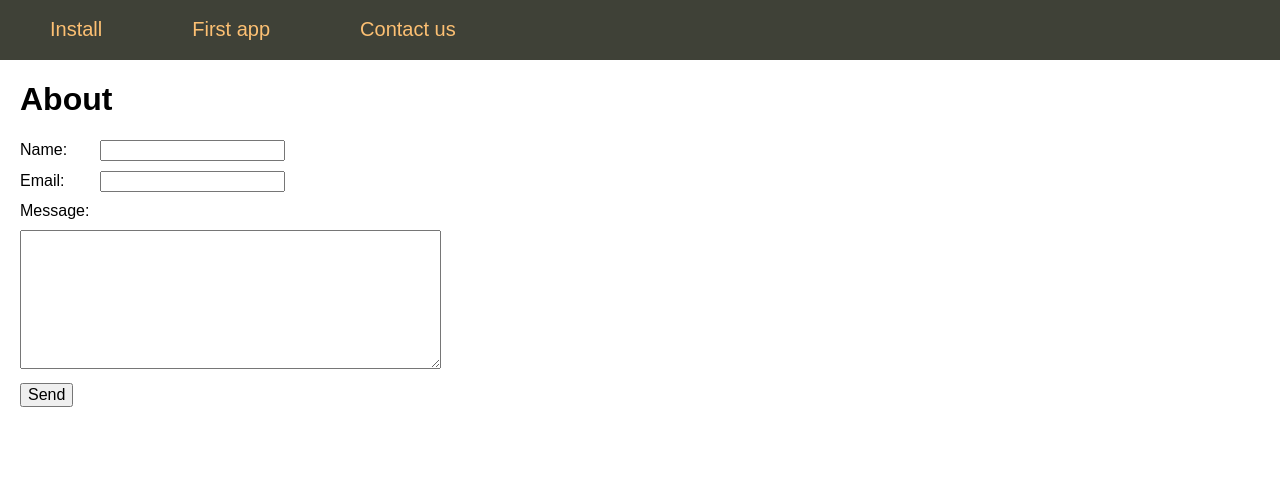
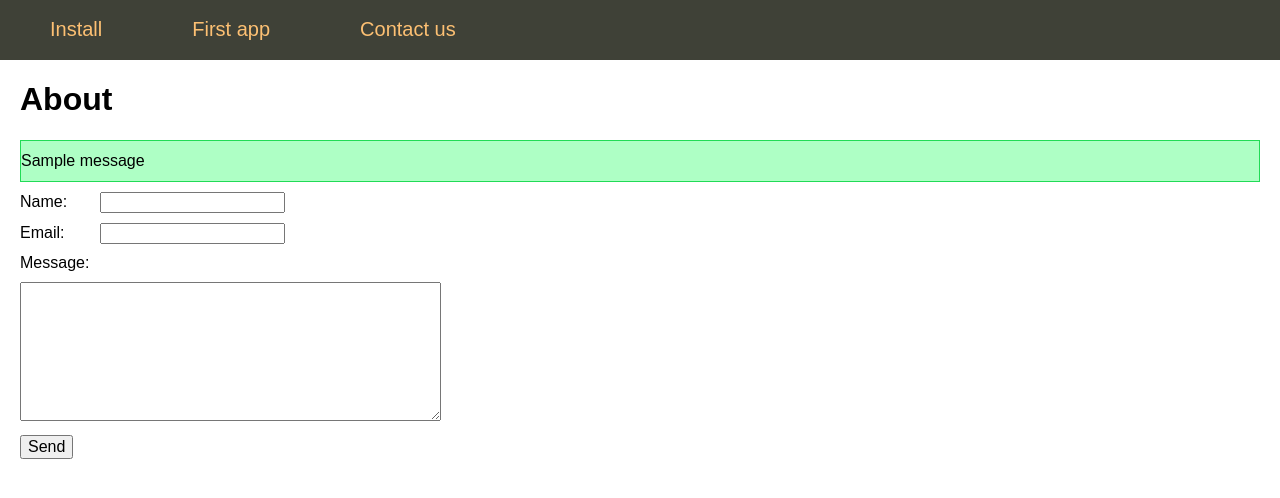
Before and after one commit to VladLapkovsky/flasksite, a Flask app: page /contact in a window 1280 px wide. Shown: the top 498 px of the page. Run offline with Flask 2, Linux system fonts and the light colour scheme; one stand-in notice (Sample message) is shown.

Commit message:
Add flash messages to the contact form

```diff
--- a/flsite.py
+++ b/flsite.py
@@ -1,6 +1,9 @@
-from flask import Flask, render_template, url_for, request
+from flask import Flask, render_template, url_for, request, flash
+from credentials import PROJECT_SECRET_KEY
 
 app = Flask(__name__)
+app.config['SECRET_KEY'] = PROJECT_SECRET_KEY
+
 
 MENU = [
     {'name': 'Install', 'url': 'install-flask'},
@@ -29,9 +32,11 @@ def profile(username):
 @app.route('/contact', methods=['POST', 'GET'])
 def contact():
     if request.method == 'POST':
-        print(request.form['username'])
-        print(request.form['email'])
-        print(request.form['message'])
+        if request.form.get('username') and request.form.get('email') and request.form.get('message'):
+            flash('Form sent', category='success')
+        else:
+            flash('Sending error', category='error')
+
     context = {'menu': MENU, 'title': 'About'}
     return render_template('contact.html', **context)
 
--- a/static/css/styles.css
+++ b/static/css/styles.css
@@ -42,7 +42,7 @@ ul.mainmenu li a:hover {
 }
 
 div.content {
-	margin: 0px 0px 0px 20px;
+	margin: 0px 20px 0px 20px;
 }
 
 .form-contact label {
@@ -61,7 +61,13 @@ div.content {
 	color: #CC0000;
 }
 
-.flash {padding: 10px;}
+.flash {
+    padding: 0px 0px 0px 0px;
+    height: 40px;
+    display: flex;
+    flex-direction: column;
+    justify-content: center;
+}
 .flash.success {
 	border: 1px solid #21DB56;
 	background: #AEFFC5;
--- a/templates/contact.html
+++ b/templates/contact.html
@@ -2,6 +2,10 @@
 
 {% block content %}
 {{ super() }}
+{% for category, msg in get_flashed_messages(with_categories=True) %}
+    <div class="flash {{ category }}">{{ msg }}</div>
+{% endfor %}
+
 <form action="/contact" method="post" class="form-contact">
     <p><label>Name: </label><input type="text" name="username" value="" required />
     <p><label>Email: </label><input type="text" name="email" value="" required />
```
